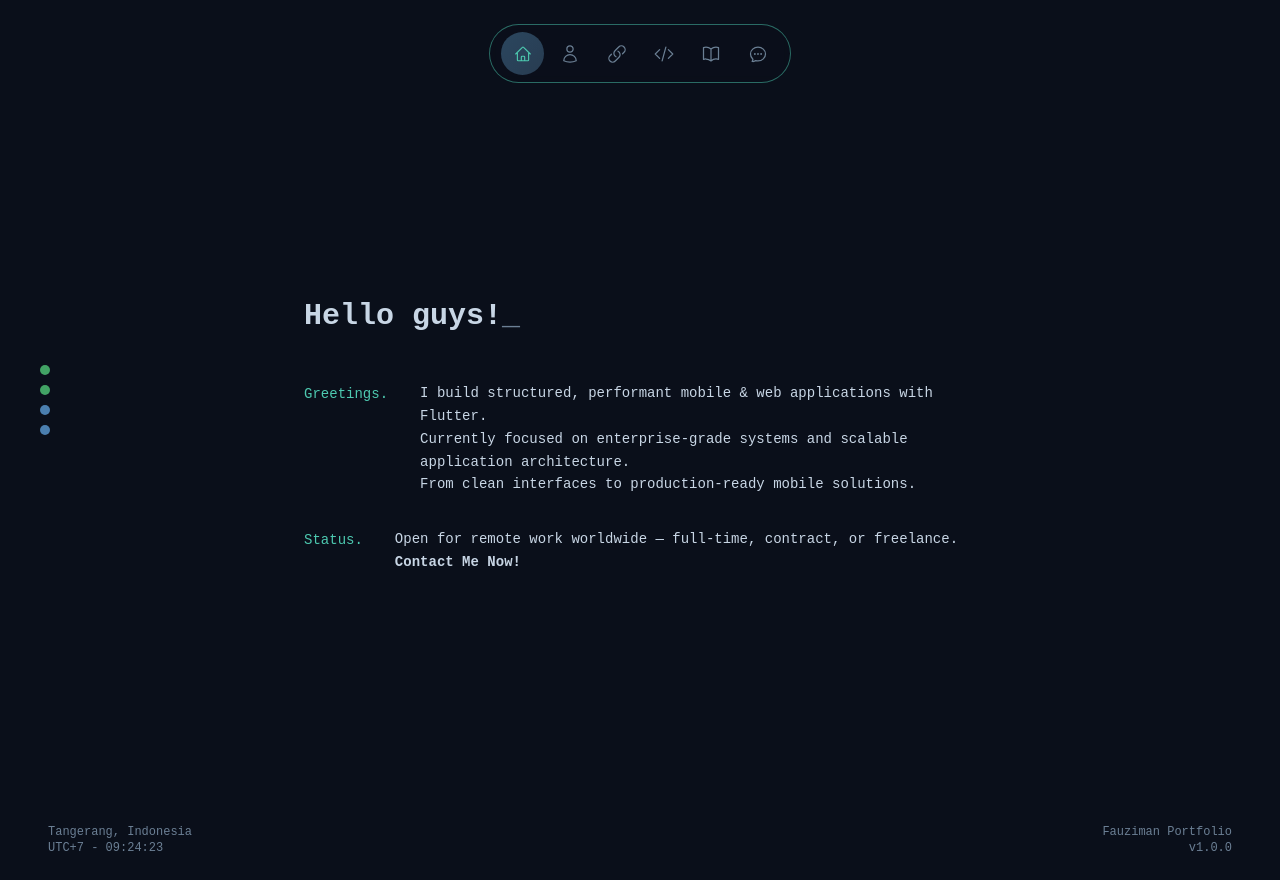
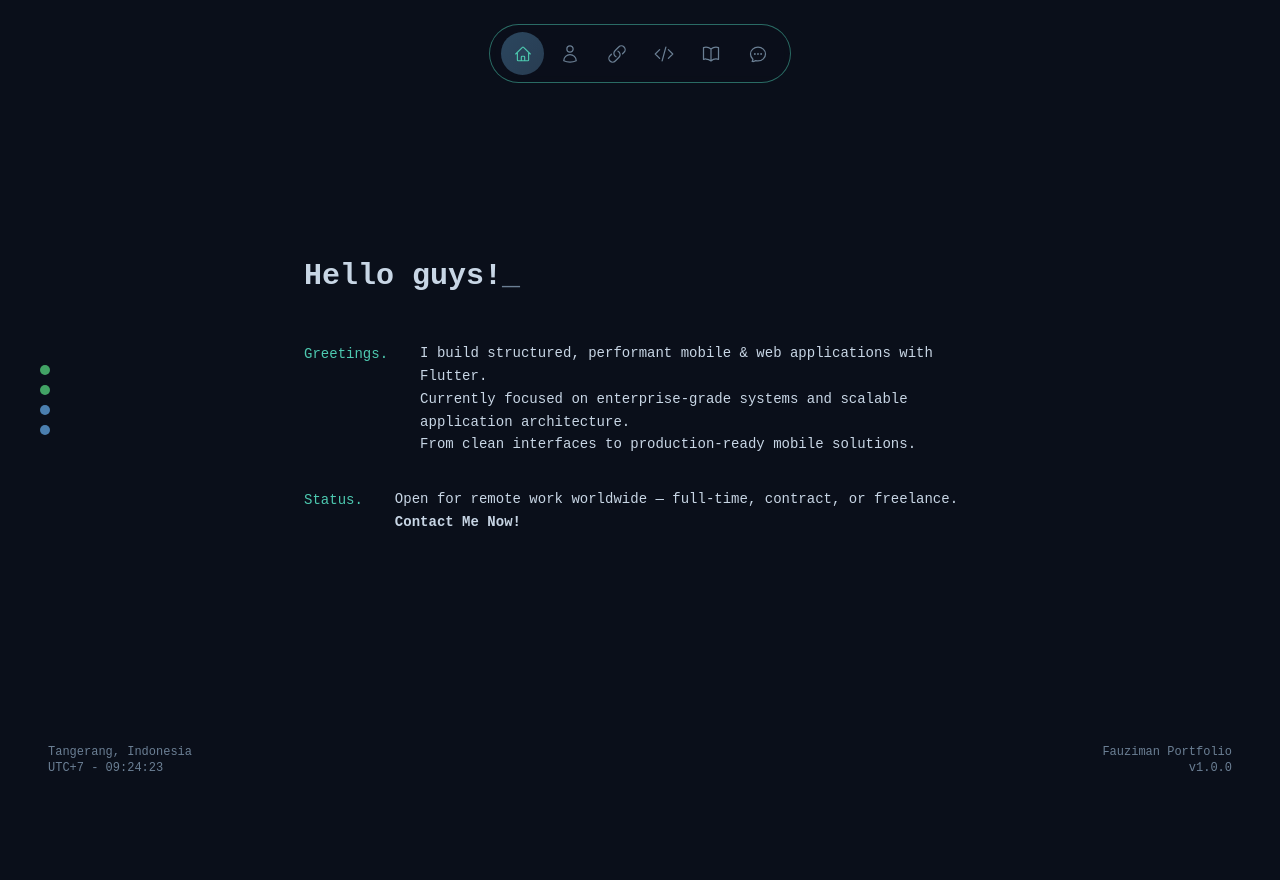
Before and after one commit to Fzzmn/personal-web, a Nuxt app: page / in a window 1280 px wide. After the commit the page ends 800 px from the top, so only its background shows below. Built offline with nearby package versions, Linux system fonts and the light colour scheme.

Commit message:
refactor: Improve overall page layout with flexbox, update profile image, and refine about section content.

```diff
--- a/app/app.vue
+++ b/app/app.vue
@@ -3,12 +3,12 @@
     Main App — Terminal aesthetic portfolio
     Multi-page layout with shared NavBar and Footer
   -->
-  <div class="relative bg-base-bg min-h-screen text-term-text font-mono">
+  <div class="relative bg-base-bg min-h-screen flex flex-col text-term-text font-mono">
     <!-- Navigation -->
     <NavBar />
 
     <!-- Page Content -->
-    <main>
+    <main class="flex-1 flex flex-col">
       <NuxtPage />
     </main>
 
--- a/app/components/AboutSection.vue
+++ b/app/components/AboutSection.vue
@@ -145,7 +145,7 @@
           <div class="mb-8">
             <div class="w-full aspect-[4/5] rounded-lg overflow-hidden border-2 border-base-border bg-base-card">
               <img
-                src="/assets/images/profile.jpeg"
+                src="/assets/images/profil.png"
                 alt="Profile photo"
                 class="w-full h-full object-cover"
               />
@@ -153,11 +153,11 @@
           </div>
 
           <!-- Info Cards -->
-          <div class="space-y-5 mb-8">
-            <!-- Currently working as -->
+          <div class="space-y-8 mb-8">
+            <!-- Currently undertaking an internship as -->
             <div>
-              <p class="text-term-label font-mono text-xs mb-0.5">
-                <LetterReveal text="Currently working as" :delay="START" :stagger="18" />
+              <p class="text-term-label font-mono text-xs mb-3">
+                <LetterReveal text="Currently undertaking an internship as" :delay="START" :stagger="18" />
               </p>
               <p class="font-mono text-sm font-bold text-term-text">
                 <LetterReveal text="IT Development Intern – Enterprise Technology Planning & IT Operations" :delay="START" :stagger="10" />
@@ -166,7 +166,7 @@
 
             <!-- Employed at -->
             <div>
-              <p class="text-term-label font-mono text-xs mb-0.5">
+              <p class="text-term-label font-mono text-xs mb-3">
                 <LetterReveal text="At" :delay="START" :stagger="18" />
               </p>
               <p class="font-mono text-sm font-bold text-term-text">
@@ -176,7 +176,7 @@
 
             <!-- Based in -->
             <div>
-              <p class="text-term-label font-mono text-xs mb-0.5">
+              <p class="text-term-label font-mono text-xs mb-3">
                 <LetterReveal text="Based in" :delay="START" :stagger="18" />
               </p>
               <p class="font-mono text-sm font-bold text-term-text">
--- a/app/components/FooterSection.vue
+++ b/app/components/FooterSection.vue
@@ -3,7 +3,7 @@
     FooterSection — Minimal footer with location, live clock, and version
     Matches dafkur.com style exactly
   -->
-  <footer class="py-6 px-8 lg:px-12">
+  <footer class="py-6 px-8 lg:px-12 shrink-0">
     <div class="w-full">
       <div class="flex items-center justify-between font-mono text-xs text-term-muted">
         <div>
--- a/app/components/HeroSection.vue
+++ b/app/components/HeroSection.vue
@@ -4,7 +4,7 @@
     All sections start typing simultaneously on page load
     Within each section, lines flow continuously
   -->
-  <section id="home" class="relative min-h-screen flex flex-col justify-center px-6 lg:px-0">
+  <section id="home" class="relative flex-1 min-h-[calc(100vh-80px)] flex flex-col justify-center px-6 lg:px-0">
     <!-- Terminal Dots (left side) -->
     <div class="fixed left-6 lg:left-10 top-1/2 -translate-y-1/2 flex flex-col gap-2.5 z-40">
       <div class="w-2.5 h-2.5 rounded-full bg-term-dot-green opacity-80" />
```
Also changed, not shown: app/assets/images/profil.png (added), app/assets/images/profile.jpeg (deleted).
